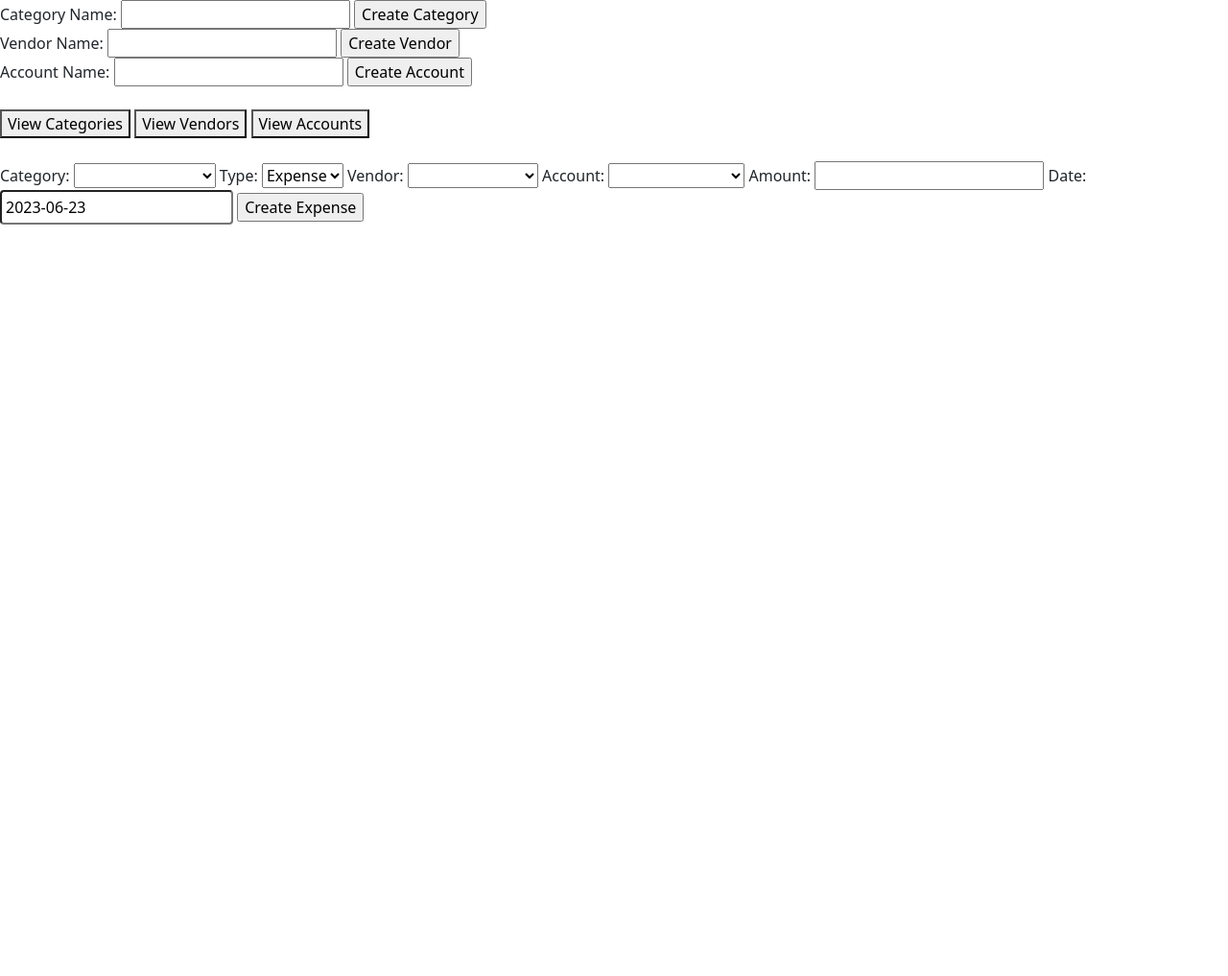
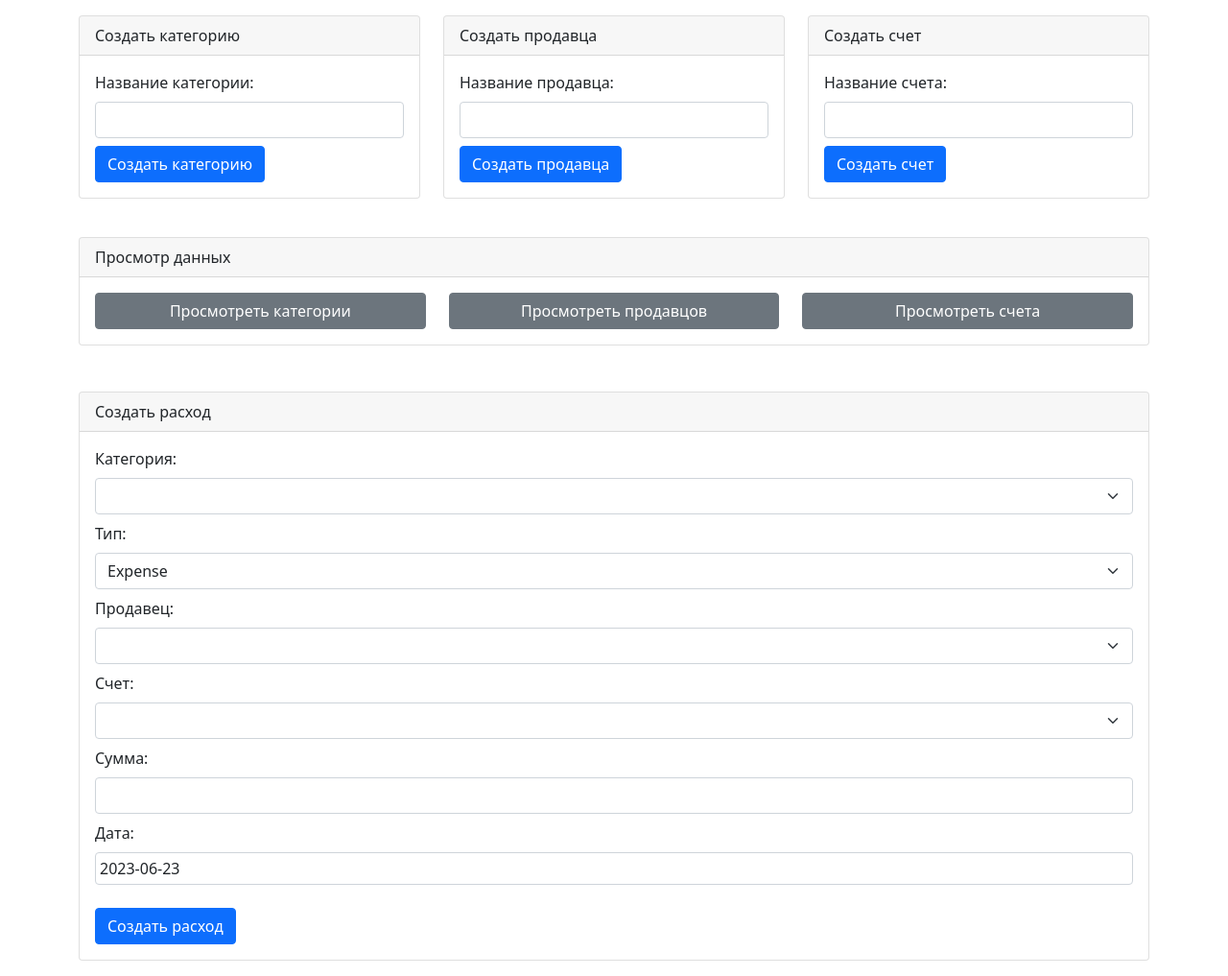
Before and after one commit to Albino-Fox/php-expenses-manager, a PHP site: template app/views/expenses/create.php in a window 1280 px wide. Shown: the whole page at 96% size. Before the commit the page ends 234 px from the top, so only its background shows below. Run offline with PHP 8.4, Linux system fonts and the light colour scheme; the template is opened without the code that fills it: most values are stand-ins (such as "Sample title", 1, 10 or a date in 2020); some libraries are stand-ins or nearby versions.

```diff
--- a/app/views/expenses/create.php
+++ b/app/views/expenses/create.php
@@ -12,39 +12,84 @@
 <body>
     <!--NAVBAR_PLACEHOLDER-->
 
+    <div class="container mt-3 mb-3">
+        <div class="row">
             <!-- Category Form -->
+            <div class="col-lg-4">
+                <div class="card mb-3">
+                    <div class="card-header">Создать категорию</div>
+                    <div class="card-body">
                         <form id="create_category_form" method="POST" action="/expenses/createCategory" data-response="categoryMsg">
-        <label for="category_name">Category Name:</label>
-        <input type="text" id="category_name" name="category_name">
-        <input type="submit" value="Create Category">
+                            <label for="category_name" class="form-label">Название категории:</label>
+                            <input type="text" id="category_name" name="category_name" class="form-control">
+                            <input type="submit" value="Создать категорию" class="btn btn-primary mt-2">
                         </form>
+                    </div>
+                </div>
+            </div>
 
             <!-- Vendor Form -->
+            <div class="col-lg-4">
+                <div class="card mb-3">
+                    <div class="card-header">Создать продавца</div>
+                    <div class="card-body">
                         <form id="create_vendor_form" method="POST" action="/expenses/createVendor" data-response="vendorMsg">
-        <label for="vendor_name">Vendor Name:</label>
-        <input type="text" id="vendor_name" name="vendor_name" >
-        <input type="submit" value="Create Vendor">
+                            <label for="vendor_name" class="form-label">Название продавца:</label>
+                            <input type="text" id="vendor_name" name="vendor_name" class="form-control">
+                            <input type="submit" value="Создать продавца" class="btn btn-primary mt-2">
                         </form>
+                    </div>
+                </div>
+            </div>
 
+            <!-- Account Form -->
+            <div class="col-lg-4">
+                <div class="card mb-3">
+                    <div class="card-header">Создать счет</div>
+                    <div class="card-body">
                         <form id="create_account_form" method="POST" action="/expenses/createAccount" data-response="accountMsg">
-        <label for="account_name">Account Name:</label>
-        <input type="text" id="account_name" name="account_name">
-        <input type="submit" value="Create Account">
+                            <label for="account_name" class="form-label">Название счета:</label>
+                            <input type="text" id="account_name" name="account_name" class="form-control">
+                            <input type="submit" value="Создать счет" class="btn btn-primary mt-2">
                         </form>
+                    </div>
+                </div>
+            </div>
+        </div>
+    </div>
 
-    </br>
+    <div class="container mt-4 mb-3">
+        <div class="row">
+            <div class="col-lg-12">
+                <div class="card">
+                    <div class="card-header">Просмотр данных</div>
+                    <div class="card-body">
+                        <div class="row">
+                            <div class="col">
+                                <button type="button" class="btn btn-secondary w-100 h-100" data-bs-toggle="modal" data-bs-target="#categoryModal">
+                                    Просмотреть категории
+                                </button>
+                            </div>
 
-    <button type="button" class="" data-bs-toggle="modal" data-bs-target="#categoryModal">
-        View Categories
+                            <div class="col">
+                                <button type="button" class="btn btn-secondary w-100 h-100" data-bs-toggle="modal" data-bs-target="#vendorModal">
+                                    Просмотреть продавцов
                                 </button>
+                            </div>
 
-    <button type="button" class="" data-bs-toggle="modal" data-bs-target="#vendorModal">
-        View Vendors
+                            <div class="col">
+                                <button type="button" class="btn btn-secondary w-100 h-100" data-bs-toggle="modal" data-bs-target="#accountModal">
+                                    Просмотреть счета
                                 </button>
+                            </div>
+                        </div>
+                    </div>
+                </div>
+            </div>
+        </div>
+    </div>
 
-    <button type="button" class="" data-bs-toggle="modal" data-bs-target="#accountModal">
-        View Accounts
-    </button>
+
 
     <!-- Category Modal -->
     <div class="modal fade" id="categoryModal" tabindex="-1" aria-labelledby="categoryModalLabel" aria-hidden="true">
@@ -156,43 +201,53 @@
     </div>
 
 
-    </br>
-    </br>
+
 
     <!-- Expense Form -->
+    <div class="container mt-5 mb-3">
+        <div class="row">
+            <div class="col-lg-12">
+                <div class="card">
+                    <div class="card-header">Создать расход</div>
+                    <div class="card-body">
                         <form id="expense_form" method="POST" action="/expenses/createExpense" data-response="expenseMsg">
-        <label for="expense_category_name">Category:</label>
-        <select name="category_name" id="expense_category_name">
+                            <label for="expense_category_name" class="form-label">Категория:</label>
+                            <select name="category_name" id="expense_category_name" class="form-select">
                                 <option value=""></option>
                                 <?php foreach($data['categories'] as $category) { ?>
                                     <option value="<?= $category->name; ?>"><?= $category->name; ?></option>
                                 <?php } ?>
                             </select>
-        <label for="expense_type_name">Type:</label>
-        <select name="expense_type" id="expense_type_name">
+                            <label for="expense_type_name" class="form-label mt-2">Тип:</label>
+                            <select name="expense_type" id="expense_type_name" class="form-select">
                                 <option value="E">Expense</option>
                                 <option value="I">Income</option>
                             </select>
-        <label for="expense_vendor_name">Vendor:</label>
-        <select name="vendor_name" id="expense_vendor_name">
+                            <label for="expense_vendor_name" class="form-label mt-2">Продавец:</label>
+                            <select name="vendor_name" id="expense_vendor_name" class="form-select">
                                 <option value=""></option>
                                 <?php foreach($data['vendors'] as $vendor) { ?>
                                     <option value="<?= $vendor->name; ?>"><?= $vendor->name; ?></option>
                                 <?php } ?>
                                 </select>
-        <label for="expense_account_name">Account:</label>
-        <select name="account_name" id="expense_account_name">
+                            <label for="expense_account_name" class="form-label mt-2">Счет:</label>
+                            <select name="account_name" id="expense_account_name" class="form-select">
                                 <option value=""></option>
                                 <?php foreach($data['accounts'] as $account) { ?>
                                     <option value="<?= $account->name; ?>"><?= $account->name; ?></option>
                                 <?php } ?>
                             </select>
-        <label for="amount">Amount:</label>
-        <input type="text" id="amount" name="amount">
-        <label for="date">Date:</label>
-        <input type="text" class="datepicker" name="selected_date" value="<?= date('Y-m-d'); ?>">
-        <input type="submit" value="Create Expense">
+                            <label for="amount" class="form-label mt-2">Сумма:</label>
+                            <input type="text" id="amount" name="amount" class="form-control">
+                            <label for="date" class="form-label mt-2">Дата:</label>
+                            <input type="text" class="datepicker form-control" name="selected_date" value="<?= date('Y-m-d'); ?>">
+                            <input type="submit" value="Создать расход" class="btn btn-primary mt-4">
                         </form>
+                    </div>
+                </div>
+            </div>
+        </div>
+    </div>
 
     <!--SCRIPTS_PLACEHOLDER-->
     <script src="https://cdnjs.cloudflare.com/ajax/libs/bootstrap-datepicker/1.9.0/js/bootstrap-datepicker.js"></script>
--- a/app/views/expenses/index.php
+++ b/app/views/expenses/index.php
@@ -100,7 +100,6 @@
     <!--SCRIPTS_PLACEHOLDER-->
     <script src="https://cdnjs.cloudflare.com/ajax/libs/bootstrap-datepicker/1.9.0/js/bootstrap-datepicker.js"></script>
     <script src="https://cdn.datatables.net/1.10.23/js/jquery.dataTables.min.js"></script>
-    <script src="https://cdn.jsdelivr.net/npm/chart.js"></script>
     <script src="/js/datepicker_widget.js" type="text/javascript"></script>
     <script src="/js/expense_analysis.js"></script>
     <script src="/js/expenses_table.js"></script>
```
Also changed, not shown: app/views/home/index.php (+12 -1 lines), app/views/partials/navbar.php (+7 -7 lines). Lines whose indentation alone changed are shown as unchanged.
